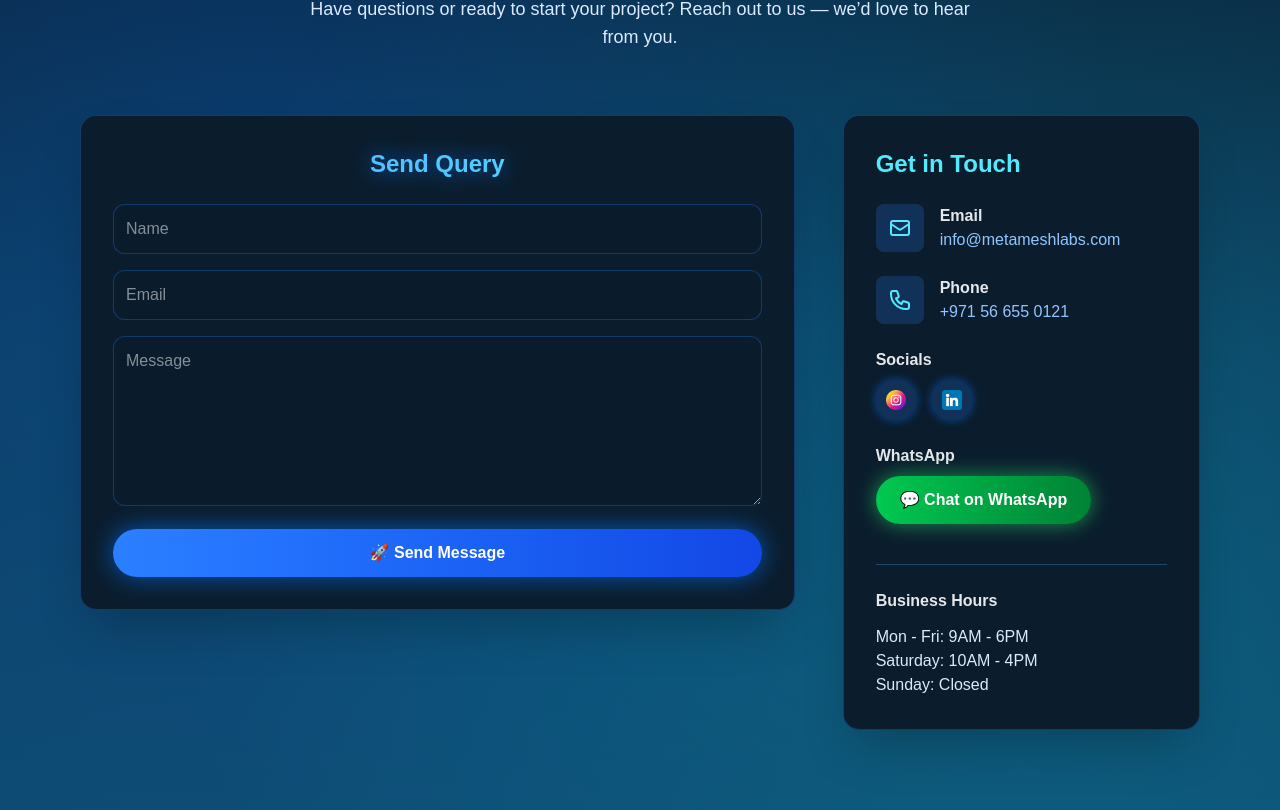
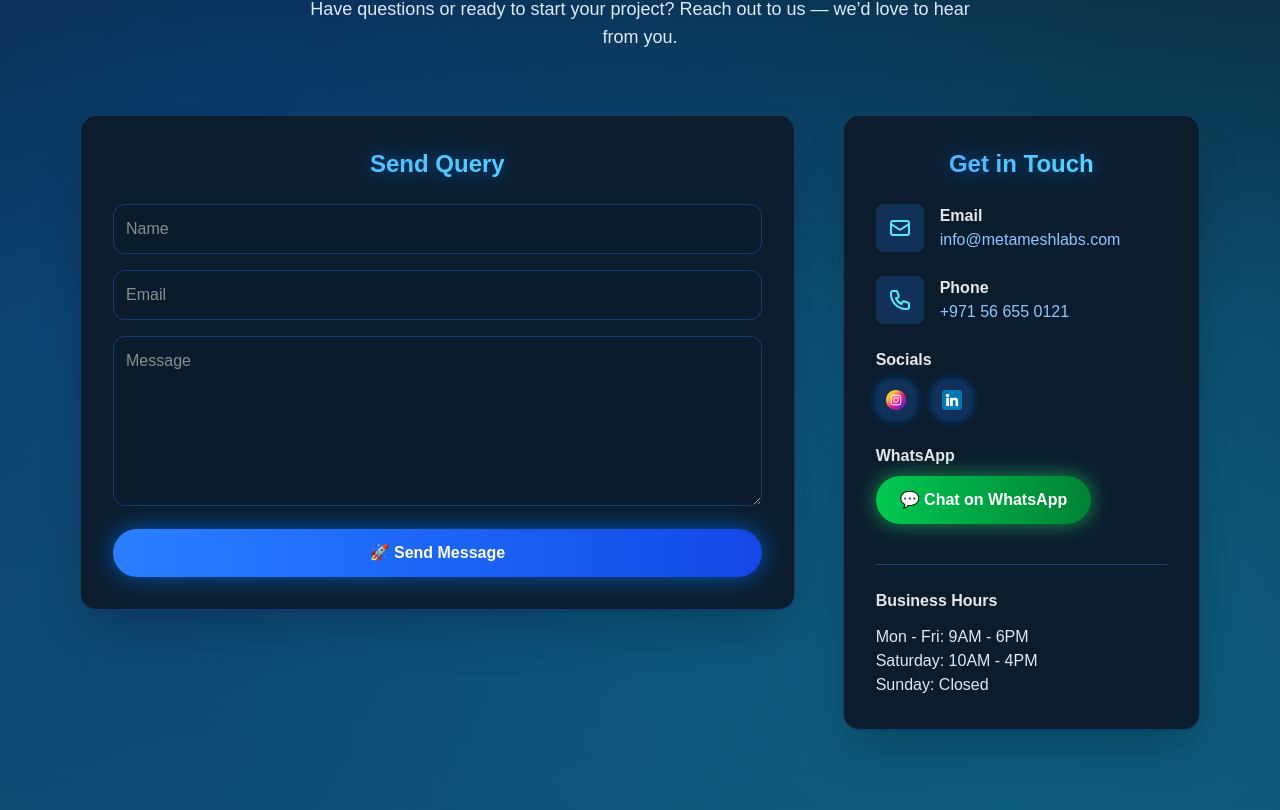
Before and after one commit to mahamnasimdurrani699/metameshlabs, a React (Vite) app in the folder frontend/: page / in a window 1280 px wide. Shown: the part 5416-6226 px from the top of the page. Built offline with nearby package versions, Linux system fonts and the light colour scheme.

Commit message:
make changes

```diff
--- a/frontend/src/components/ContactSection/ContactSection.jsx
+++ b/frontend/src/components/ContactSection/ContactSection.jsx
@@ -502,7 +502,7 @@ const ContactSection = () => {
           {/* Right Contact Box */}
           <div className="w-full lg:w-1/3">
             <div className="bg-[#0b1d2d] backdrop-blur-xl border border-blue-500/30 rounded-2xl shadow-2xl p-8 h-full">
-              <h3 className="text-2xl font-bold mb-6 text-cyan-300">Get in Touch</h3>
+              <h3 className="text-2xl font-extrabold mb-6 text-transparent bg-clip-text bg-gradient-to-r from-blue-400 to-cyan-300 drop-shadow-[0_0_10px_rgba(3,114,250,0.7)] text-center">Get in Touch</h3>
 
               <div className="space-y-6">
                 {/* Email */}
```
